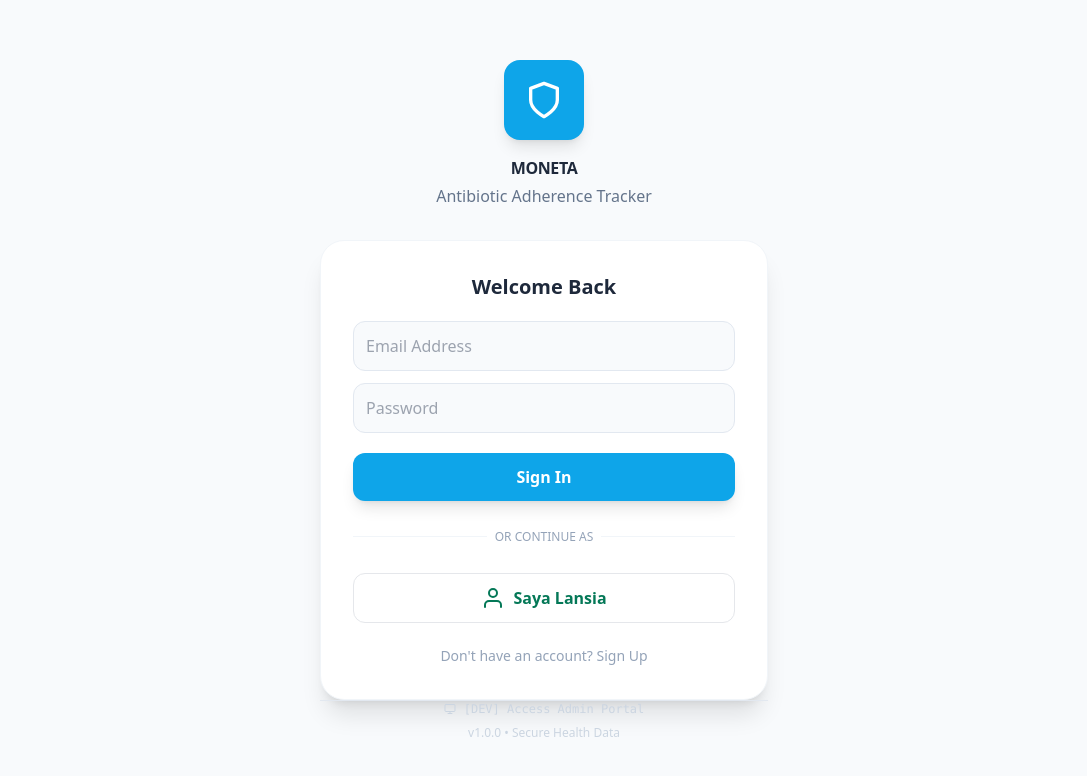
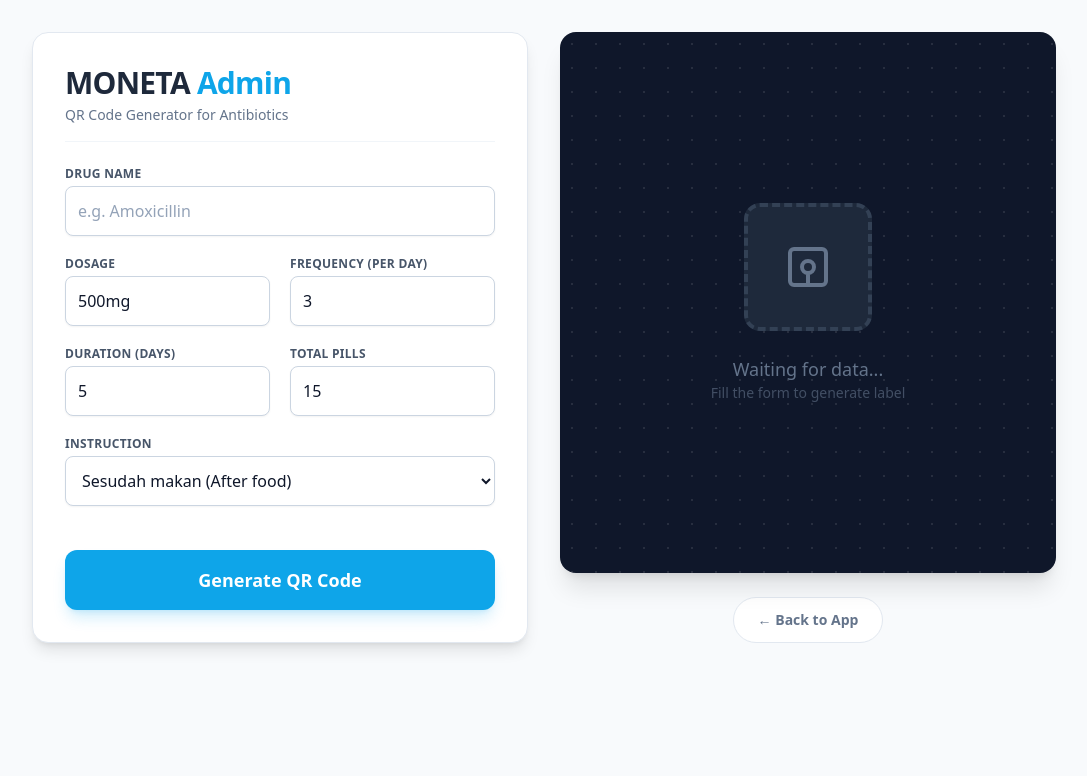
Before and after one commit to Liberate-dev/Moneta, a React (Vite) app: page /admin in a window 1280 px wide. Shown: the top 776 px of the page, without its empty margins (96-1183 px from the left). Built offline with nearby package versions, Linux system fonts and the light colour scheme.

Commit message:
Feat: Separate Admin Page using React Router

```diff
--- a/AdminApp.tsx
+++ b/AdminApp.tsx
@@ -2,11 +2,11 @@ import React, { useState } from 'react';
 import { DrugQRCodeData } from './types';
 import { AppButton } from './components/AppButton';
 
-interface AdminAppProps {
-  onBack: () => void;
-}
+import { useNavigate } from 'react-router-dom';
 
-export const AdminApp: React.FC<AdminAppProps> = ({ onBack }) => {
+export const AdminApp: React.FC = () => {
+  const navigate = useNavigate();
+  const onBack = () => navigate('/');
   // Initial Form State
   const [formData, setFormData] = useState<Partial<DrugQRCodeData>>({
     name: '',
@@ -18,7 +18,7 @@ export const AdminApp: React.FC<AdminAppProps> = ({ onBack }) => {
     drug_id: 'GENERIC-001'
   });
 
-  const [generatedQR, setGeneratedQR] = useState<{json: string, url: string} | null>(null);
+  const [generatedQR, setGeneratedQR] = useState<{ json: string, url: string } | null>(null);
 
   const handleChange = (e: React.ChangeEvent<HTMLInputElement | HTMLSelectElement>) => {
     const val = e.target.type === 'number' ? Number(e.target.value) : e.target.value;
--- a/App.tsx
+++ b/App.tsx
@@ -13,11 +13,7 @@ import { AuthScreen } from './components/AuthScreen';
 
 type Tab = 'dashboard' | 'schedule' | 'education' | 'profile';
 
-interface AppProps {
-  onOpenAdmin: () => void;
-}
-
-export const App: React.FC<AppProps> = ({ onOpenAdmin }) => {
+export const App: React.FC = () => {
   // Auth State
   const [user, setUser] = useState<User | null>(null);
 
@@ -217,7 +213,7 @@ export const App: React.FC<AppProps> = ({ onOpenAdmin }) => {
   };
 
   const resetData = async () => {
-    if(confirm("Are you sure you want to delete all health data? This cannot be undone.")) {
+    if (confirm("Are you sure you want to delete all health data? This cannot be undone.")) {
       await dataService.clearAllData();
       setMedications([]);
       setDoses([]);
@@ -241,7 +237,7 @@ export const App: React.FC<AppProps> = ({ onOpenAdmin }) => {
 
   // 1. Auth Guard
   if (!user && !loading) {
-    return <AuthScreen onLogin={handleLogin} onOpenAdmin={onOpenAdmin} />;
+    return <AuthScreen onLogin={handleLogin} />;
   }
 
   // 2. Full Screen Overlays (Scanner, Education, Confirm, Logout)
@@ -264,7 +260,7 @@ export const App: React.FC<AppProps> = ({ onOpenAdmin }) => {
       <div className="min-h-screen bg-slate-50 p-6 flex flex-col justify-center animate-in fade-in">
         <div className="bg-white rounded-3xl p-6 shadow-xl border border-slate-100">
           <div className="w-16 h-16 bg-sky-100 rounded-full flex items-center justify-center mb-4 mx-auto text-sky-600">
-             <svg xmlns="http://www.w3.org/2000/svg" width="32" height="32" viewBox="0 0 24 24" fill="none" stroke="currentColor" strokeWidth="2" strokeLinecap="round" strokeLinejoin="round"><path d="M4.8 2.3A.3.3 0 0 0 5 2h14a.3.3 0 0 0 .2.3l-3.6 5a.3.3 0 0 0 0 .4L19 22a.3.3 0 0 1-.3.3H5.3a.3.3 0 0 1-.3-.3l3.4-14.3a.3.3 0 0 0 0-.4L4.8 2.3z"/></svg>
+            <svg xmlns="http://www.w3.org/2000/svg" width="32" height="32" viewBox="0 0 24 24" fill="none" stroke="currentColor" strokeWidth="2" strokeLinecap="round" strokeLinejoin="round"><path d="M4.8 2.3A.3.3 0 0 0 5 2h14a.3.3 0 0 0 .2.3l-3.6 5a.3.3 0 0 0 0 .4L19 22a.3.3 0 0 1-.3.3H5.3a.3.3 0 0 1-.3-.3l3.4-14.3a.3.3 0 0 0 0-.4L4.8 2.3z" /></svg>
           </div>
           <h2 className="text-2xl font-bold text-center text-slate-800 mb-2">Medication Found</h2>
           <p className="text-center text-slate-500 mb-6">Confirm details to generate schedule</p>
@@ -486,7 +482,7 @@ export const App: React.FC<AppProps> = ({ onOpenAdmin }) => {
             {/* Simple Icons based on Tab Name */}
             {tab === 'dashboard' && <svg xmlns="http://www.w3.org/2000/svg" width="24" height="24" viewBox="0 0 24 24" fill="none" stroke="currentColor" strokeWidth="2" strokeLinecap="round" strokeLinejoin="round"><rect x="3" y="3" width="7" height="7"></rect><rect x="14" y="3" width="7" height="7"></rect><rect x="14" y="14" width="7" height="7"></rect><rect x="3" y="14" width="7" height="7"></rect></svg>}
             {tab === 'schedule' && <svg xmlns="http://www.w3.org/2000/svg" width="24" height="24" viewBox="0 0 24 24" fill="none" stroke="currentColor" strokeWidth="2" strokeLinecap="round" strokeLinejoin="round"><rect x="3" y="4" width="18" height="18" rx="2" ry="2"></rect><line x1="16" y1="2" x2="16" y2="6"></line><line x1="8" y1="2" x2="8" y2="6"></line><line x1="3" y1="10" x2="21" y2="10"></line></svg>}
-            {tab === 'education' && <svg xmlns="http://www.w3.org/2000/svg" width="24" height="24" viewBox="0 0 24 24" fill="none" stroke="currentColor" strokeWidth="2" strokeLinecap="round" strokeLinejoin="round"><path d="M2 3h6a4 4 0 0 1 4 4v14a3 3 0 0 0-3-3H2z"/><path d="M22 3h-6a4 4 0 0 0-4 4v14a3 3 0 0 1 3-3h7z"/></svg>}
+            {tab === 'education' && <svg xmlns="http://www.w3.org/2000/svg" width="24" height="24" viewBox="0 0 24 24" fill="none" stroke="currentColor" strokeWidth="2" strokeLinecap="round" strokeLinejoin="round"><path d="M2 3h6a4 4 0 0 1 4 4v14a3 3 0 0 0-3-3H2z" /><path d="M22 3h-6a4 4 0 0 0-4 4v14a3 3 0 0 1 3-3h7z" /></svg>}
             {tab === 'profile' && <svg xmlns="http://www.w3.org/2000/svg" width="24" height="24" viewBox="0 0 24 24" fill="none" stroke="currentColor" strokeWidth="2" strokeLinecap="round" strokeLinejoin="round"><path d="M20 21v-2a4 4 0 0 0-4-4H8a4 4 0 0 0-4 4v2"></path><circle cx="12" cy="7" r="4"></circle></svg>}
             <span className="text-[10px] font-medium capitalize">{tab}</span>
           </button>
--- a/components/AuthScreen.tsx
+++ b/components/AuthScreen.tsx
@@ -4,10 +4,9 @@ import { User } from '../types';
 
 interface AuthScreenProps {
   onLogin: (user: User) => void;
-  onOpenAdmin: () => void;
 }
 
-export const AuthScreen: React.FC<AuthScreenProps> = ({ onLogin, onOpenAdmin }) => {
+export const AuthScreen: React.FC<AuthScreenProps> = ({ onLogin }) => {
   const [view, setView] = useState<'login' | 'register' | 'elderly'>('login');
   const [formData, setFormData] = useState({
     email: '',
@@ -63,7 +62,7 @@ export const AuthScreen: React.FC<AuthScreenProps> = ({ onLogin, onOpenAdmin })
         {/* Logo / Header */}
         <div className="text-center mb-8">
           <div className="w-20 h-20 bg-sky-500 rounded-2xl mx-auto flex items-center justify-center shadow-lg shadow-sky-500/30 mb-4 rotate-3 transform transition-transform hover:rotate-6">
-             <svg xmlns="http://www.w3.org/2000/svg" width="40" height="40" viewBox="0 0 24 24" fill="none" stroke="currentColor" strokeWidth="2" strokeLinecap="round" strokeLinejoin="round" className="text-white"><path d="M12 22s8-4 8-10V5l-8-3-8 3v7c0 6 8 10 8 10z"/></svg>
+            <svg xmlns="http://www.w3.org/2000/svg" width="40" height="40" viewBox="0 0 24 24" fill="none" stroke="currentColor" strokeWidth="2" strokeLinecap="round" strokeLinejoin="round" className="text-white"><path d="M12 22s8-4 8-10V5l-8-3-8 3v7c0 6 8 10 8 10z" /></svg>
           </div>
           <h1 className="text-4xl font-black text-slate-800 tracking-tight">MONETA</h1>
           <p className="text-slate-500 font-medium mt-1">Antibiotic Adherence Tracker</p>
@@ -163,7 +162,7 @@ export const AuthScreen: React.FC<AuthScreenProps> = ({ onLogin, onOpenAdmin })
                 onClick={() => { setView('elderly'); setError(''); }}
                 className="w-full py-3 bg-emerald-50 text-emerald-700 font-bold rounded-xl border border-emerald-100 hover:bg-emerald-100 transition-colors flex items-center justify-center gap-2 group"
               >
-                <svg xmlns="http://www.w3.org/2000/svg" width="24" height="24" viewBox="0 0 24 24" fill="none" stroke="currentColor" strokeWidth="2" strokeLinecap="round" strokeLinejoin="round" className="group-hover:scale-110 transition-transform"><path d="M20 21v-2a4 4 0 0 0-4-4H8a4 4 0 0 0-4 4v2"/><circle cx="12" cy="7" r="4"/></svg>
+                <svg xmlns="http://www.w3.org/2000/svg" width="24" height="24" viewBox="0 0 24 24" fill="none" stroke="currentColor" strokeWidth="2" strokeLinecap="round" strokeLinejoin="round" className="group-hover:scale-110 transition-transform"><path d="M20 21v-2a4 4 0 0 0-4-4H8a4 4 0 0 0-4 4v2" /><circle cx="12" cy="7" r="4" /></svg>
                 Saya Lansia
               </button>
 
@@ -183,16 +182,7 @@ export const AuthScreen: React.FC<AuthScreenProps> = ({ onLogin, onOpenAdmin })
           )}
         </div>
 
-        {/* DEV MODE LINK */}
-        <div className="mt-8 pt-4 border-t border-slate-200 w-full text-center">
-          <button
-            onClick={onOpenAdmin}
-            className="text-xs font-mono text-slate-300 hover:text-sky-500 transition-colors flex items-center justify-center gap-2 mx-auto"
-          >
-            <svg xmlns="http://www.w3.org/2000/svg" width="12" height="12" viewBox="0 0 24 24" fill="none" stroke="currentColor" strokeWidth="2" strokeLinecap="round" strokeLinejoin="round"><rect x="2" y="3" width="20" height="14" rx="2" ry="2"></rect><line x1="8" y1="21" x2="16" y2="21"></line><line x1="12" y1="17" x2="12" y2="21"></line></svg>
-            [DEV] Access Admin Portal
-          </button>
-        </div>
+        {/* DEV MODE LINK REMOVED - Admin accessed via /admin URL */}
 
         <p className="text-center text-xs text-slate-300 mt-2">v1.0.0 • Secure Health Data</p>
       </div>
--- a/index.tsx
+++ b/index.tsx
@@ -1,5 +1,6 @@
 import React, { useState } from 'react';
 import ReactDOM from 'react-dom/client';
+import { BrowserRouter, Routes, Route } from 'react-router-dom';
 import './index.css';
 import { App } from './App';
 import { AdminApp } from './AdminApp';
@@ -9,20 +10,14 @@ if (!rootElement) {
   throw new Error("Could not find root element to mount to");
 }
 
-const Root = () => {
-  // Use state for navigation instead of window.location to avoid reloading/crashing in preview
-  const [isAdmin, setIsAdmin] = useState(false);
-
-  return (
-    <React.StrictMode>
-      {isAdmin ? (
-        <AdminApp onBack={() => setIsAdmin(false)} />
-      ) : (
-        <App onOpenAdmin={() => setIsAdmin(true)} />
-      )}
-    </React.StrictMode>
-  );
-};
-
 const root = ReactDOM.createRoot(rootElement);
-root.render(<Root />);
+root.render(
+  <React.StrictMode>
+    <BrowserRouter>
+      <Routes>
+        <Route path="/" element={<App />} />
+        <Route path="/admin" element={<AdminApp />} />
+      </Routes>
+    </BrowserRouter>
+  </React.StrictMode>
+);
--- a/package.json
+++ b/package.json
@@ -9,10 +9,11 @@
     "preview": "vite preview"
   },
   "dependencies": {
+    "lucide-react": "^0.344.0",
     "react": "^18.2.0",
     "react-dom": "^18.2.0",
-    "recharts": "^2.12.0",
-    "lucide-react": "^0.344.0"
+    "react-router-dom": "^7.13.0",
+    "recharts": "^2.12.0"
   },
   "devDependencies": {
     "@types/react": "^18.2.64",
```
Also changed, not shown: 1 other file (tests, documents, lock files or other folders). Lines whose indentation alone changed are shown as unchanged.
